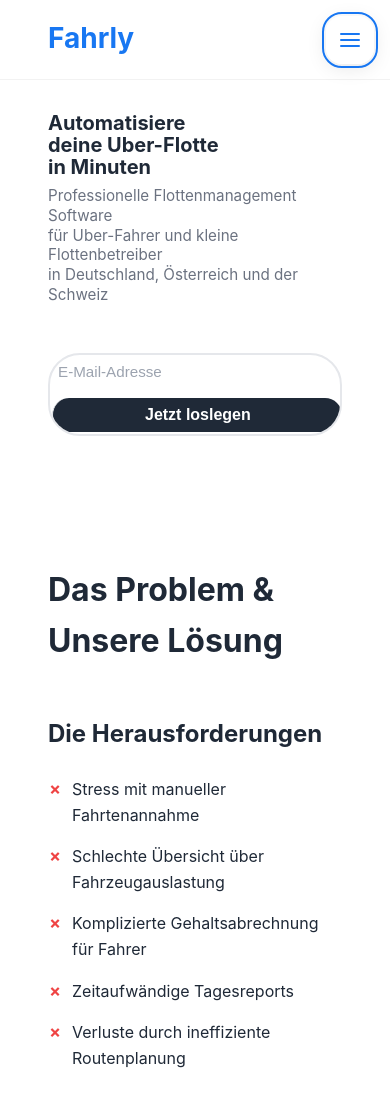
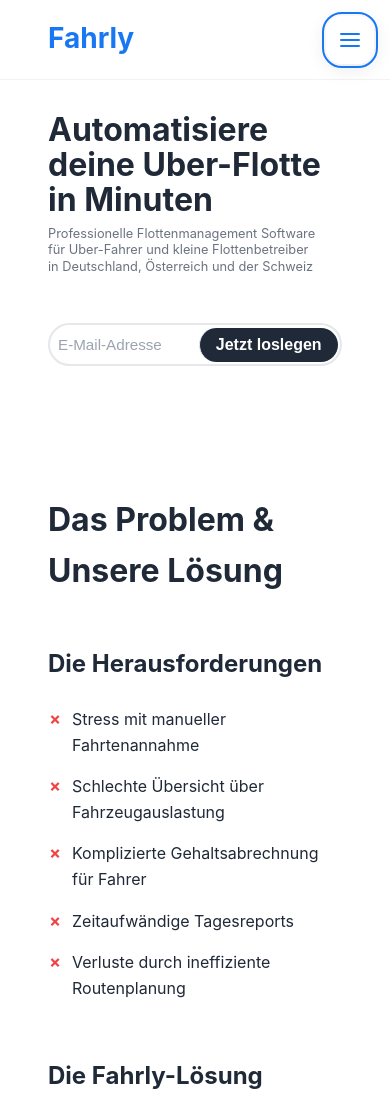
Before and after one commit to stoiccapital/fahrly, a plain HTML site: page index.html in a window 390 px wide. Shown: the top 1100 px of the page. Drawn offline with Linux system fonts and the light colour scheme.

Commit message:
Mobile layout: horizontal email form, updated hero font sizes (2rem headline, 0.8rem paragraph)

```diff
--- a/css/buttons.css
+++ b/css/buttons.css
@@ -155,17 +155,18 @@
   .email-input-group {
     max-width: 100%;
     width: 100%;
-    flex-direction: column;
+    flex-direction: row;
     gap: var(--spacing-sm);
   }
 
   .email-input-group input[type="email"] {
-    width: 100%;
+    flex: 1;
+    min-width: 0;
     padding: var(--spacing-sm);
   }
 
   .email-input-group .cta-button {
-    width: 100%;
+    flex-shrink: 0;
     white-space: nowrap;
     font-size: var(--font-size-base);
     padding: var(--spacing-sm) var(--spacing-md);
--- a/css/hero.css
+++ b/css/hero.css
@@ -85,12 +85,12 @@
 
 @media (max-width: 480px) {
   .hero h1 {
-    font-size: var(--font-size-xl);
+    font-size: 2rem;
     line-height: 1.1;
   }
 
   .hero p {
-    font-size: var(--font-size-sm);
+    font-size: 0.8rem;
     line-height: 1.3;
   }
 }
```
